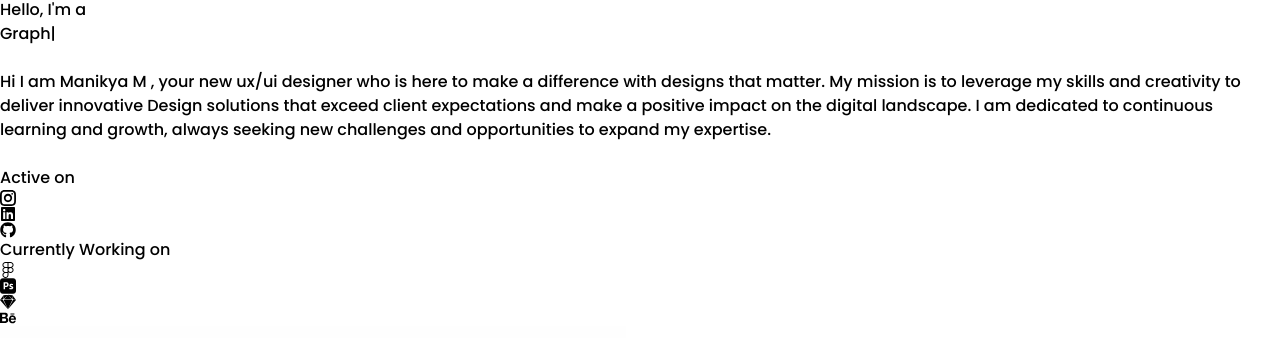
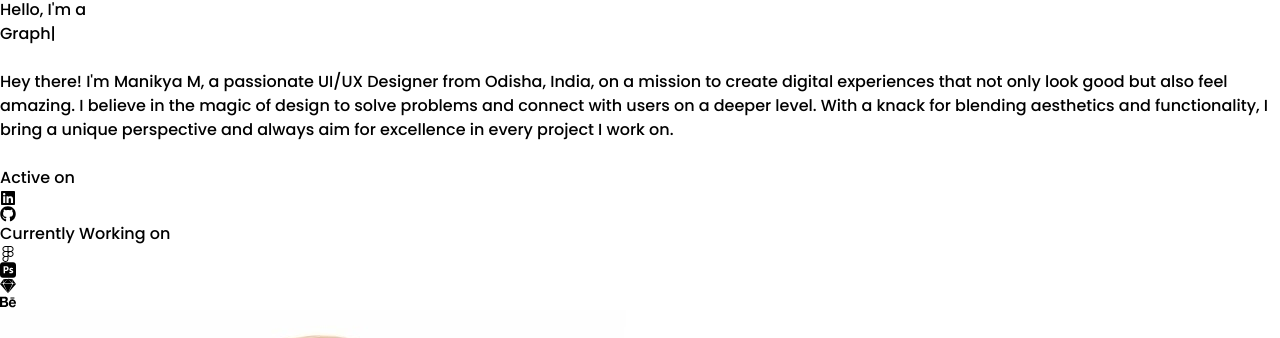
Before and after one commit to akarshansgg/MANIKA, a React (Vite) app: page / in a window 1280 px wide. Shown: the part 518-856 px from the top of the page. Built offline with nearby package versions, Linux system fonts and the light colour scheme.

Commit message:
Update Home.jsx

```diff
--- a/src/Home.jsx
+++ b/src/Home.jsx
@@ -29,17 +29,12 @@ function Home() {
             </div>
             <br />
             <p className="text-sm md:text-md text-justify">
-Hi I am Manikya M , your new ux/ui designer who is here to make a difference with designs that matter.
-My mission is to leverage my skills and creativity to deliver innovative  Design solutions that exceed client expectations and make a positive impact on the digital landscape. I am dedicated to continuous learning and growth, always seeking new challenges and opportunities to expand my expertise.</p>            <br />
+            Hey there! I'm Manikya M, a passionate UI/UX Designer from Odisha, India, on a mission to create digital experiences that not only look good but also feel amazing. I believe in the magic of design to solve problems and connect with users on a deeper level. With a knack for blending aesthetics and functionality, I bring a unique perspective and always aim for excellence in every project I work on.</p>            <br />
             <div className="flex flex-col items-center md:flex-row justify-between space-y-6 md:space-y-0">
               <div className="space-y-2">
                 <h1 className="font-bold text-center">Active on</h1>
                 <ul className="flex space-x-5">
-                  <li>
-                    <a href="https://www.instagram.com/" target="_blank">
-                      <GrInstagram className="text-2xl cursor-pointer" />
-                    </a>
-                  </li>
+
                   <li>
                     <a href="https://www.linkedin.com/in/manika-m-manika/"target="_blank">
                       <FaLinkedin className="text-2xl cursor-pointer" />
@@ -59,8 +54,8 @@ My mission is to leverage my skills and creativity to deliver innovative  Design
                 <SiFigma className="text-2xl md:text-3xl hover:scale-110 duration-200 cursor-pointer" />
                 <SiAdobephotoshop className="text-2xl md:text-3xl hover:scale-110 duration-200  cursor-pointer" />
                 <SiSketch className="text-2xl md:text-3xl hover:scale-110 duration-200  cursor-pointer" />
-                <SiBehance className="text-2xl md:text-3xl hover:scale-110 duration-200  cursor-pointer" />
-
+                <a href="https://www.behance.net/mamsmunu"><SiBehance className="text-2xl md:text-3xl hover:scale-110 duration-200  cursor-pointer" />
+                </a>
                 </div>
               </div>
             </div>
```
